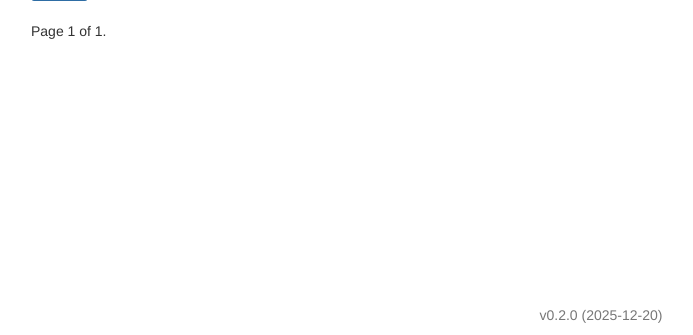
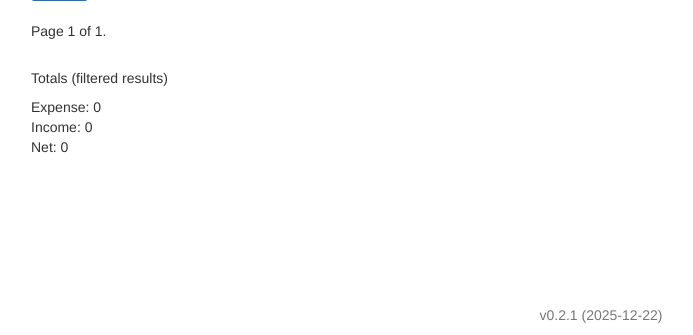
Before and after one commit to yauji/teller2, a Django app: page /t/list in a window 1280 px wide. Shown: the part 465-800 px from the top of the page, without its empty margins (39-732 px from the left). Run offline with Django 3.2, Linux system fonts and the light colour scheme; the visitor is signed in with stand-in values (Sample User, id 1); data that the repository does not hold is empty; parts of the project's set-up code (start-up, migrations or seed data) failed here and were passed over; some libraries are stand-ins or nearby versions.

Commit message:
Added filtered totals to the list page.

```diff
--- a/templates/base.html
+++ b/templates/base.html
@@ -92,7 +92,7 @@
 
     <footer class="footer">
       <div class="container text-center">
-        <p class="text-muted">v0.2.0 (2025-12-20)</p>
+        <p class="text-muted">v0.2.1 (2025-12-22)</p>
       </div>
     </footer>
 
--- a/trans/templates/trans/list.html
+++ b/trans/templates/trans/list.html
@@ -161,6 +161,15 @@ sum;
   </span>
 </div>
 
+<div class="card mt-2">
+  <div class="card-body">
+    <h5 class="card-title">Totals (filtered results)</h5>
+    <div>Expense: {{ total_expense|intcomma }}</div>
+    <div>Income: {{ total_income|intcomma }}</div>
+    <div>Net: {{ net_total|intcomma }}</div>
+  </div>
+</div>
+
 {% endblock contents %}
 
 
--- a/trans/views/base.py
+++ b/trans/views/base.py
@@ -8,7 +8,7 @@ from django.shortcuts import get_object_or_404, render, redirect
 from django.http import HttpResponseRedirect, HttpResponse
 from django.urls import reverse
 from django.template import loader
-from django.db.models import Sum
+from django.db.models import Sum, Q
 from django.db.models.deletion import ProtectedError
 # from django.db import IntegrityError
 # from django.db.IntegrityError import ProtectedError
@@ -543,6 +543,8 @@ def list(request):
     categorygroup_list = CategoryGroup.objects.order_by('order')
     category_list = get_category_list_ui(request)
 
+    totals_source = latest_trans_list
+
     # for diff with actual balance--
     if 'actual' in request.POST and request.POST['actual'] != '':
         # if request.POST['actual'] != '':
@@ -604,6 +606,19 @@ def list(request):
         else:
             detail = False
 
+    # totals for filtered list
+    if hasattr(totals_source, 'aggregate'):
+        total_expense = totals_source.aggregate(
+            total=Sum('expense', filter=Q(expense__gt=0)))['total'] or 0
+        total_income = totals_source.aggregate(
+            total=Sum('expense', filter=Q(expense__lt=0)))['total'] or 0
+    else:
+        # totals_source is a list
+        total_expense = sum(t.expense for t in totals_source if t.expense > 0)
+        total_income = sum(t.expense for t in totals_source if t.expense < 0)
+    total_income = -total_income
+    net_total = total_income - total_expense
+
     context = {'latest_trans_list': transs,
                'pmethod_list': pmethod_list, 'pmgroup_list': pmgroup_list,
                'categorygroup_list': categorygroup_list,
@@ -613,6 +628,9 @@ def list(request):
                'actual': actual,
                'detail': detail,
                'includebalance': includebalance,
+               'total_expense': total_expense,
+               'total_income': total_income,
+               'net_total': net_total,
                }
     return render(request, 'trans/list.html', context)
 
```
